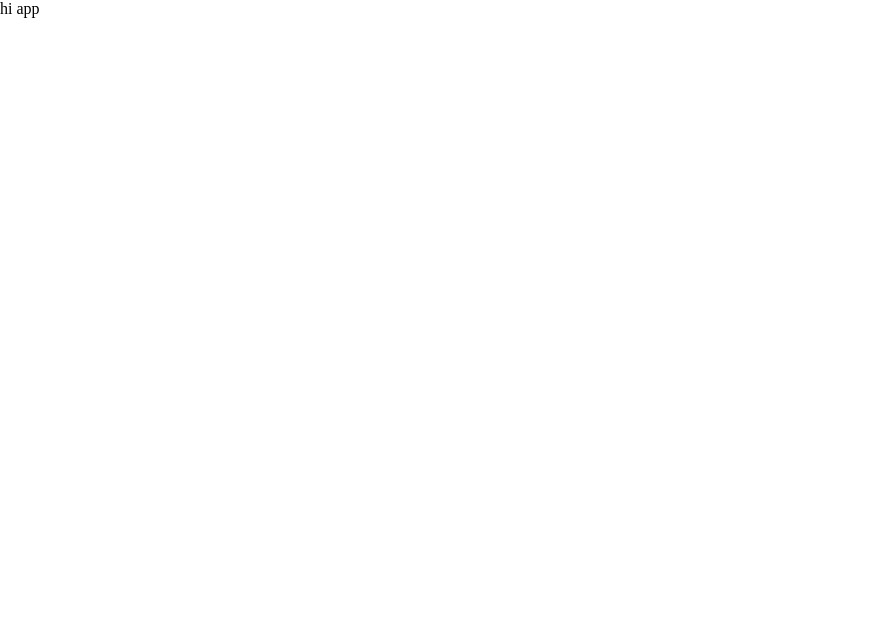
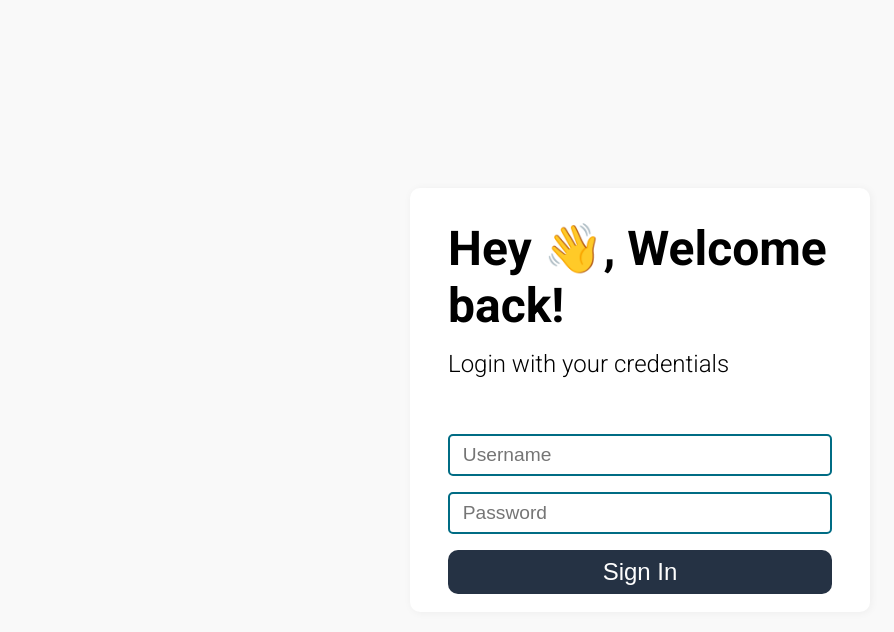
Before and after one commit to yazeer-afk/avantrio-test, a React (Create React App) app: page / in a window 1280 px wide. Shown: the top 632 px of the page, without its empty margins (0-894 px from the left). Built offline with nearby package versions, Linux system fonts and the light colour scheme.

Commit message:
- Added styled components - Implemented the login view - Login form is being handled by formik

```diff
--- a/package.json
+++ b/package.json
@@ -10,9 +10,11 @@
     "@types/node": "^16.7.13",
     "@types/react": "^17.0.20",
     "@types/react-dom": "^17.0.9",
+    "formik": "^2.2.9",
     "react": "^17.0.2",
     "react-dom": "^17.0.2",
     "react-scripts": "5.0.0",
+    "styled-components": "^5.3.3",
     "typescript": "^4.4.2",
     "web-vitals": "^2.1.0"
   },
@@ -21,6 +23,9 @@
     "build": "react-scripts build",
     "test": "react-scripts test",
     "eject": "react-scripts eject"
+  },
+  "resolutions": {
+    "styled-components": "^5"
   },
   "eslintConfig": {
     "extends": [
--- a/src/App.css
+++ /dev/null
@@ -1,38 +0,0 @@
-.App {
-  text-align: center;
-}
-
-.App-logo {
-  height: 40vmin;
-  pointer-events: none;
-}
-
-@media (prefers-reduced-motion: no-preference) {
-  .App-logo {
-    animation: App-logo-spin infinite 20s linear;
-  }
-}
-
-.App-header {
-  background-color: #282c34;
-  min-height: 100vh;
-  display: flex;
-  flex-direction: column;
-  align-items: center;
-  justify-content: center;
-  font-size: calc(10px + 2vmin);
-  color: white;
-}
-
-.App-link {
-  color: #61dafb;
-}
-
-@keyframes App-logo-spin {
-  from {
-    transform: rotate(0deg);
-  }
-  to {
-    transform: rotate(360deg);
-  }
-}
--- a/src/App.tsx
+++ b/src/App.tsx
@@ -1,10 +1,10 @@
 import React from 'react';
-import './App.css';
+import { LoginView } from './components/login-view/LoginView.component'
 
 function App() {
   return (
     <div>
-      hi app
+      <LoginView />
     </div>
   );
 }
--- /dev/null
+++ b/src/components/login-view/LoginForm.component.tsx
@@ -0,0 +1,62 @@
+import { FC } from 'react'
+import { Formik, Form, FormikHelpers, } from 'formik';
+import { LoginInput } from './LoginInput.component';
+import { getStyledSignInButton } from '../../styled-components/login-view.styled';
+
+export interface LoginFormProps {
+
+}
+
+interface IFormVars {
+    username?: string
+    password?: string
+}
+
+const StyledSignInButton = getStyledSignInButton()
+
+export const LoginForm: FC<LoginFormProps> = (props) => {
+
+    const initialValues: IFormVars = {
+        username: '',
+        password: ''
+    }
+
+    const validateForm = (values: IFormVars): IFormVars => {
+        const errors: IFormVars = {};
+        if (!values.username) {
+            errors.username = 'E-mail is required!';
+        }
+
+        if (!values.password) {
+            errors.password = 'Password is required!'
+        }
+        return errors;
+    }
+
+    const handleSubmit = (values: IFormVars, ops: FormikHelpers<IFormVars>) => {
+        const { setSubmitting } = ops
+        alert(JSON.stringify(values))
+        setSubmitting(false)
+    }
+
+    return (
+        <div>
+            <Formik
+                initialValues={initialValues}
+                validate={validateForm}
+                onSubmit={handleSubmit}
+            >
+                {({ isSubmitting }) => (
+                    <Form>
+                        <LoginInput name='username' placeholder='Username' type='text' />
+                        <LoginInput name='password' placeholder='Password' type='password' />
+
+                        <StyledSignInButton type='submit' disabled={isSubmitting}>
+                            Sign In
+                        </StyledSignInButton>
+                    </Form>
+                )}
+            </Formik>
+        </div>
+    )
+}
--- /dev/null
+++ b/src/components/login-view/LoginInput.component.tsx
@@ -0,0 +1,21 @@
+import { FC } from 'react'
+import { getStyledInputContainer } from '../../styled-components/login-view.styled'
+import { Field, ErrorMessage } from 'formik';
+
+export interface LoginInputProps {
+    placeholder: string
+    type: 'email' | 'password' | 'text'
+    name: string
+}
+
+const StyledInputContainer = getStyledInputContainer()
+
+export const LoginInput: FC<LoginInputProps> = ({placeholder, type, name}) => {
+
+    return (
+        <StyledInputContainer>
+            <Field type={type} name={name} placeholder={placeholder}/>
+            <ErrorMessage name={name} component="span" />
+        </StyledInputContainer>
+    )
+}
--- /dev/null
+++ b/src/components/login-view/LoginView.component.tsx
@@ -0,0 +1,24 @@
+import { FC } from 'react'
+import { getStyledFormContainer, getStyledLoginView } from '../../styled-components/login-view.styled'
+import { LoginForm } from './LoginForm.component'
+
+export interface LoginViewProps {
+
+}
+
+//Styled components
+const StyledLoginView = getStyledLoginView()
+const StyledFormContainer = getStyledFormContainer()
+
+export const LoginView: FC<LoginViewProps> = (props) => {
+
+    return (
+        <StyledLoginView>
+            <StyledFormContainer>
+                <h1 className='title'>Hey 👋, Welcome back!</h1>
+                <h3 className='subtitle'>Login with your credentials</h3>
+                <LoginForm />
+            </StyledFormContainer>
+        </StyledLoginView>
+    )
+}
--- a/src/index.css
+++ b/src/index.css
@@ -1,3 +1,9 @@
+@import url('https://fonts.googleapis.com/css2?family=Roboto:wght@300;400;500;700&display=swap');
+
 body {
   margin: 0;
+  font-family: 'Roboto', sans-serif;
+  width: 100%;
+  height: 100%;
+  background-color: #F9F9F9;
 }
--- /dev/null
+++ b/src/styled-components/login-view.styled.js
@@ -0,0 +1,67 @@
+import styled from 'styled-components';
+
+export const getStyledLoginView = () => styled.section`
+    height: 100vh;
+    width: 100%;
+
+    display: flex;
+    align-items: center;
+    justify-content: center;
+`
+
+export const getStyledFormContainer = () => styled.div`
+    width: 30%;
+    height: 45%;
+
+    background-color: #ffffff;
+    border-radius: 10px;
+    box-shadow: 0.1vw 0.1vh 0.5em  rgba(0, 0, 0, 0.05);
+    padding: 4vh 3vw;
+
+    display: flex;
+    flex-direction: column;
+    row-gap: 2vh;
+
+    .title {
+        font-size: 3em;
+        margin: 0;
+    }
+
+    .subtitle {
+        font-size: 1.5em;
+        font-weight: 300;
+        margin-top: 0;
+    }
+`
+
+export const getStyledInputContainer = () => styled.div`
+    display: flex;
+    flex-direction: column;
+    row-gap: 1vh;
+    font-size: 1em;
+
+    input {
+        font-size: 1.2em;
+        padding: 1vh 1vw;
+        margin-top: 2vh;
+
+        border: 2px solid #006C84;
+        border-radius: 5px;
+    }
+
+    span {
+        color: #FF674A;
+    }
+`
+
+export const getStyledSignInButton = () => styled.button`
+    width: 100%;
+    padding: 1vh 0;
+    margin-top: 2vh;
+    font-size: 1.5em;
+    cursor: pointer;
+    border: none;
+    border-radius: 10px;
+    background-color: #253244;
+    color: #fdfdfd;
+`
```
Also changed, not shown: src/components/dashboard/DashboardView.component.tsx (added, +12 -0 lines), 2 other files (tests, documents, lock files or other folders).
